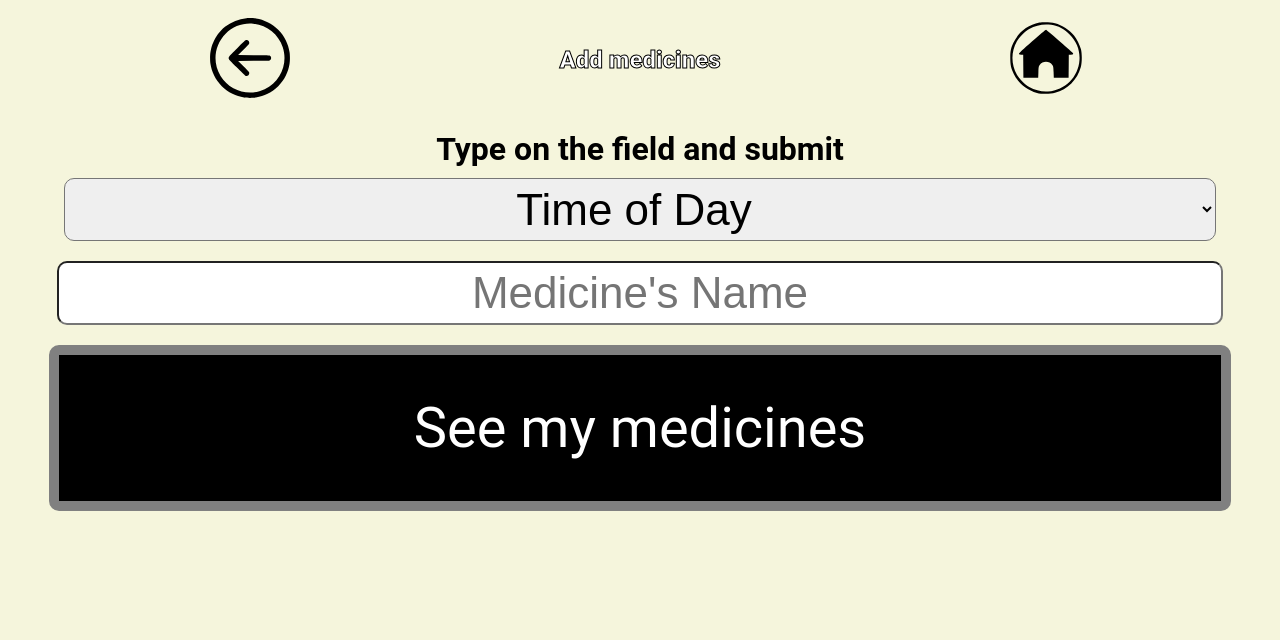
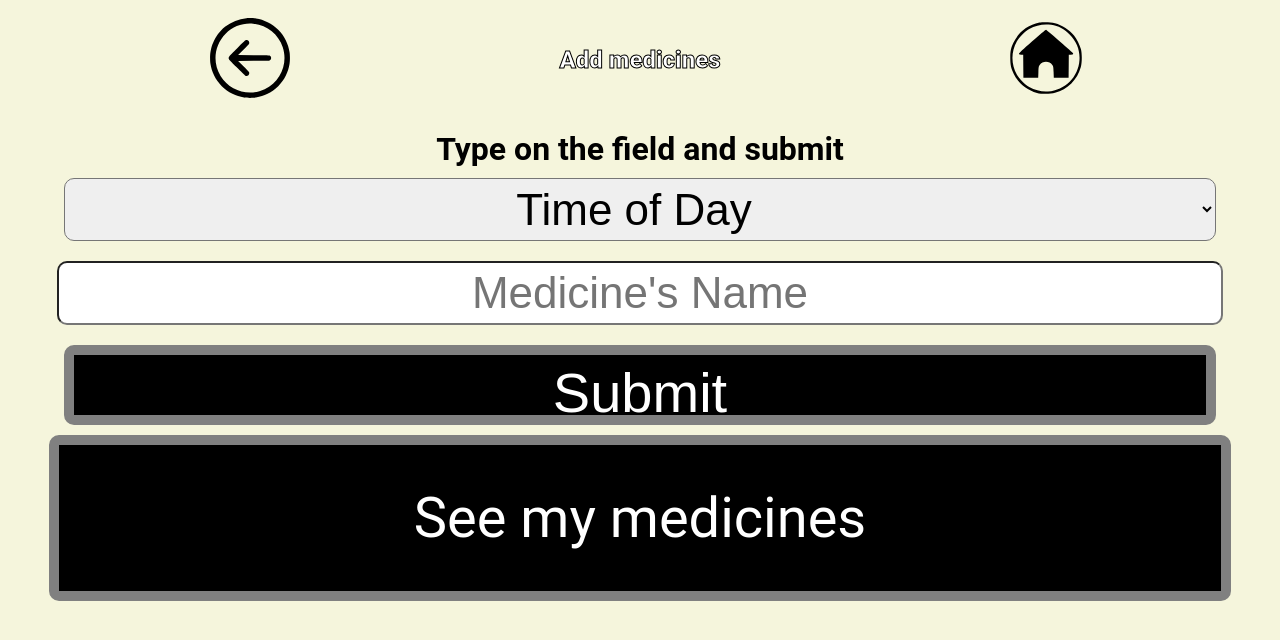
Before and after one commit to emirodriguezalc/granny-app-react, a React (Create React App) app: page /addMedicine in a window 1280 px wide. Shown: the top 640 px of the page. Built offline with nearby package versions, Linux system fonts and the light colour scheme.

Commit message:
it is working

```diff
--- a/src/components/addMedicine/index.js
+++ b/src/components/addMedicine/index.js
@@ -14,8 +14,6 @@ const AddMedicine = ({
   const [time, setTime] = useState("");
   const [days, setDays] = useState("");
 
-  console.log(medicines, "medisiner");
-  console.log(time, "time etter trykk");
   const handleMedicines = (e) => {
     e.preventDefault();
     const updatedMedicines = [
@@ -64,6 +62,7 @@ const AddMedicine = ({
             onChange={(e) => setText(e.target.value)}
           />
         </div>
+        <input type="submit" className="btn" value="Submit" />
       </form>
       <Button title="See my medicines" linkTo="/seeMedicines" size="big" />
     </div>
--- a/src/components/addMedicine/styles.css
+++ b/src/components/addMedicine/styles.css
@@ -6,3 +6,20 @@
   text-align: center;
   margin: 10px;
 }
+.btn {
+  background-color: black;
+  padding: 5px;
+  font-size: 3.5em;
+  color: white;
+  text-decoration: none;
+  border-radius: 10px;
+  border: 10px solid gray;
+  display: flex;
+  flex-direction: column;
+  justify-content: center;
+  align-items: center;
+  margin: 10px auto;
+  text-align: center;
+  width: 90vw;
+  height: 10vh;
+}
--- a/src/components/tracker/index.js
+++ b/src/components/tracker/index.js
@@ -23,20 +23,20 @@ if (18 <= hour && hour < 24) {
 const Tracker = ({ list, viewTitle, viewName, backTo }) => {
   let newList = [...list];
   let medicineWithCorrectTime = [];
-  console.log(list, "list in tracker");
   if (list.length > 0) {
     if (Object.keys(list[0]).some((key) => key === "time")) {
-      console.log("has a key of time");
-      medicineWithCorrectTime = list.filter(
-        (medicine) => medicine.time === timeOfDay
-      );
+      medicineWithCorrectTime = list.filter((medicine) => {
+        return medicine.time === timeOfDay;
+      });
     }
   }
-  console.log(medicineWithCorrectTime, "riktig tid");
-  if (medicineWithCorrectTime.length > 0) {
-    newList = [...medicineWithCorrectTime];
-    console.log(newList, "ny liste");
-  }
+  newList = [...medicineWithCorrectTime] || [
+    {
+      viewName: "Add medicines",
+      title: `Type on the field and submit`,
+      backTo: "/medicineMenu",
+    },
+  ];
 
   return (
     <div className={viewName}>
```
Also changed, not shown: 1 other file (tests, documents, lock files or other folders).
